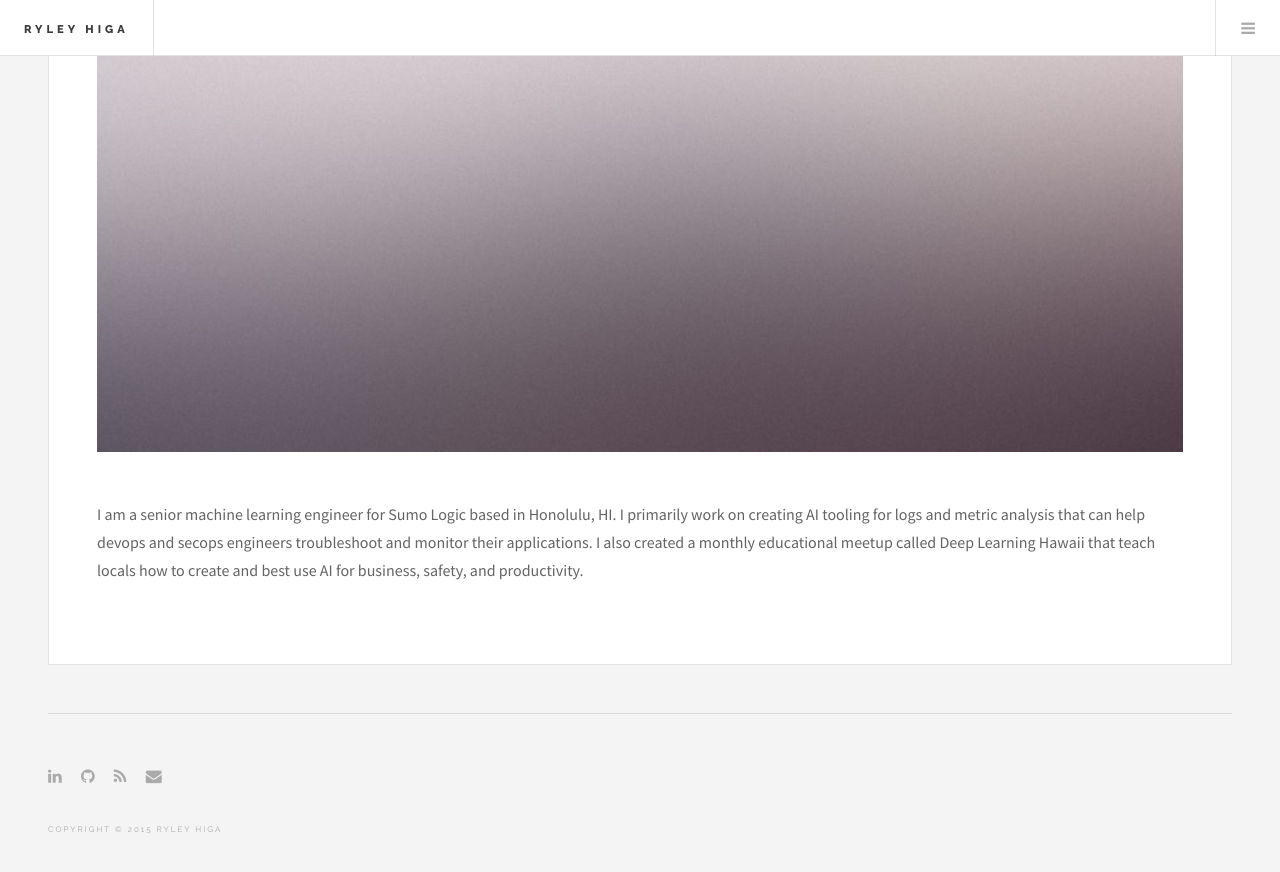
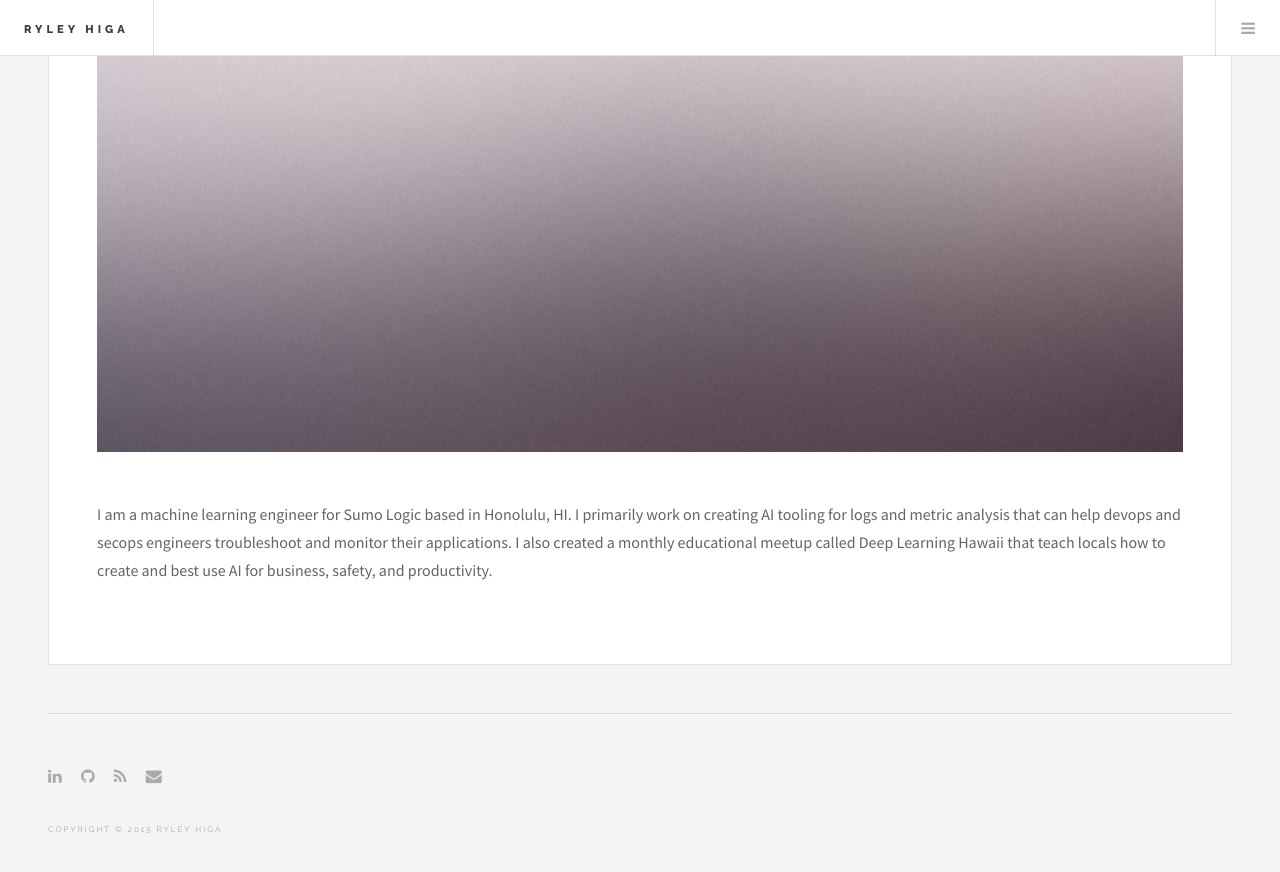
Before and after one commit to rhiga2/rhiga2.github.io, a Jekyll site: the page built from about.md, in a window 1280 px wide and 900 px high, scrolled down 541 px. Shown: the top 872 px of the window. Built offline with Jekyll 4.4.1, drawn with Linux system fonts in a browser that asks for light colours.

Commit message:
Remove senior role

```diff
--- a/_config.yml
+++ b/_config.yml
@@ -2,7 +2,7 @@
 title: Ryley Higa
 email: ryley.higa2@gmail.com
 description: > # this means to ignore newlines until "baseurl:"
-  I am a senior machine learning engineer for Sumo Logic that creates human-in-the-loop AI tools for prductivity,
+  I am a machine learning engineer for Sumo Logic that creates human-in-the-loop AI tools for prductivity,
   troubleshooting, and safety.
 slogan: >
   Senior Machine learning Engineer
--- a/about.md
+++ b/about.md
@@ -5,4 +5,4 @@
 image: /images/pic02.jpg
 ---
 
-I am a senior machine learning engineer for Sumo Logic based in Honolulu, HI. I primarily work on creating AI tooling for logs and metric analysis that can help devops and secops engineers troubleshoot and monitor their applications. I also created a monthly educational meetup called Deep Learning Hawaii that teach locals how to create and best use AI for business, safety, and productivity.
+I am a machine learning engineer for Sumo Logic based in Honolulu, HI. I primarily work on creating AI tooling for logs and metric analysis that can help devops and secops engineers troubleshoot and monitor their applications. I also created a monthly educational meetup called Deep Learning Hawaii that teach locals how to create and best use AI for business, safety, and productivity.
```
